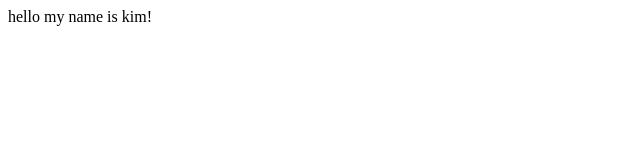
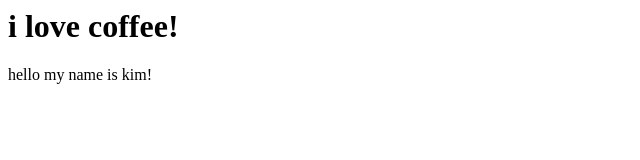
Before and after one commit to kimyeeeee/new-repo, a plain HTML site: page index.html in a window 1280 px wide. Shown: the whole page, without its empty margins (0-640 px from the left). Drawn offline with Linux system fonts and the light colour scheme.

Commit message:
i love coffee

```diff
--- a/index.html
+++ b/index.html
@@ -1 +1,2 @@
+<h1>i love coffee!</h1>
 <p>hello my name is kim!</p>
```
